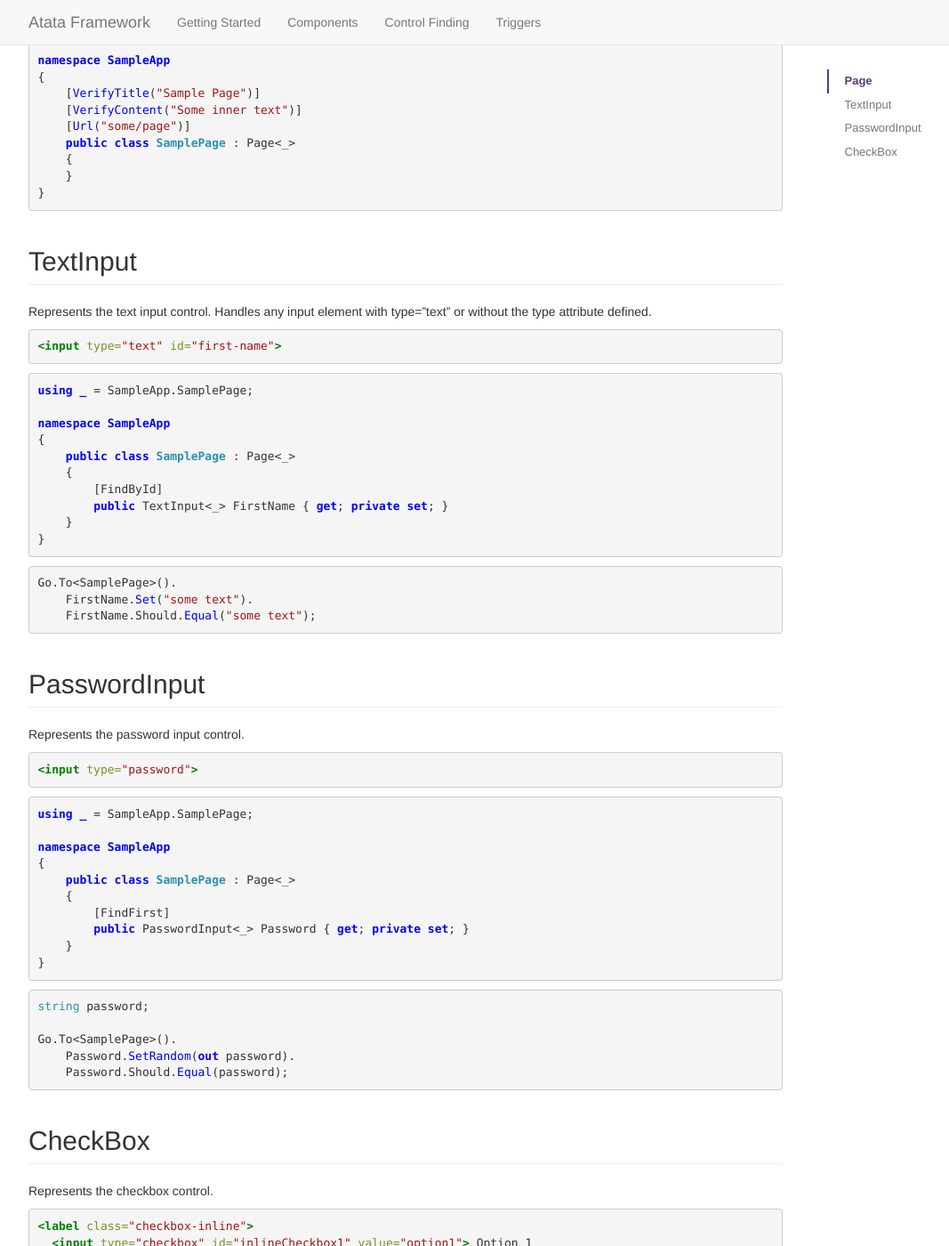
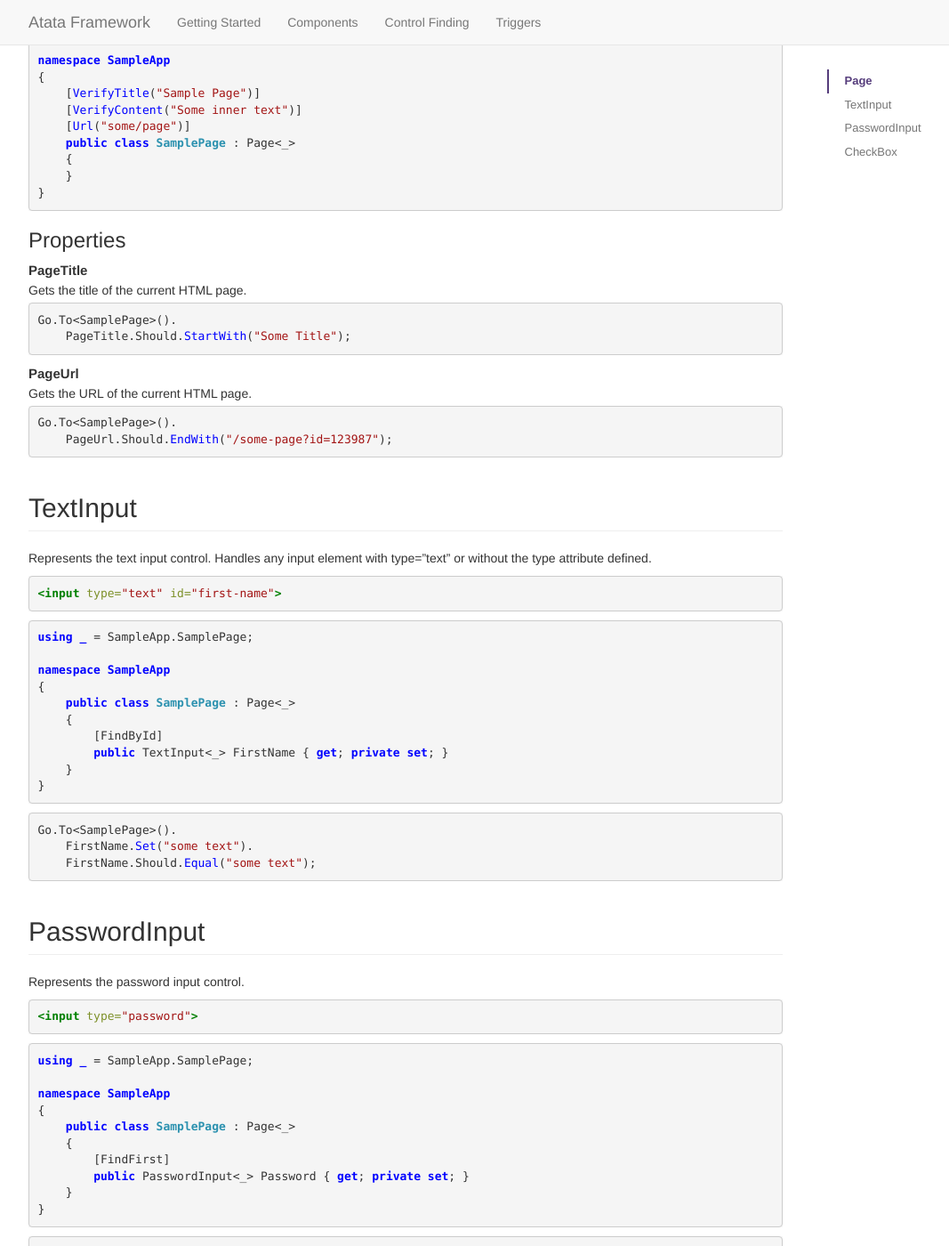
Before and after one commit to atata-framework/atata.io, a Jekyll site: the page built from components.html, in a window 1280 px wide and 1400 px high, scrolled down 310 px. Shown: the whole window at 89% size, without its empty margins (38-1105 px from the left). Built offline with Jekyll 4.4.1, drawn with Linux system fonts in a browser that asks for light colours.

Commit message:
Update page component

````diff
--- a/_includes/components/page.md
+++ b/_includes/components/page.md
@@ -13,3 +13,21 @@ namespace SampleApp
     }
 }
 ```
+
+### Properties
+
+PageTitle
+: Gets the title of the current HTML page.
+
+```cs
+Go.To<SamplePage>().
+    PageTitle.Should.StartWith("Some Title");
+```
+
+PageUrl
+: Gets the URL of the current HTML page.
+
+```cs
+Go.To<SamplePage>().
+    PageUrl.Should.EndWith("/some-page?id=123987");
+```
````
Also changed, not shown: assets/css/styles.css (+11 -0 lines), assets/css/styles.scss (+15 -0 lines), assets/css/styles.min.css.
